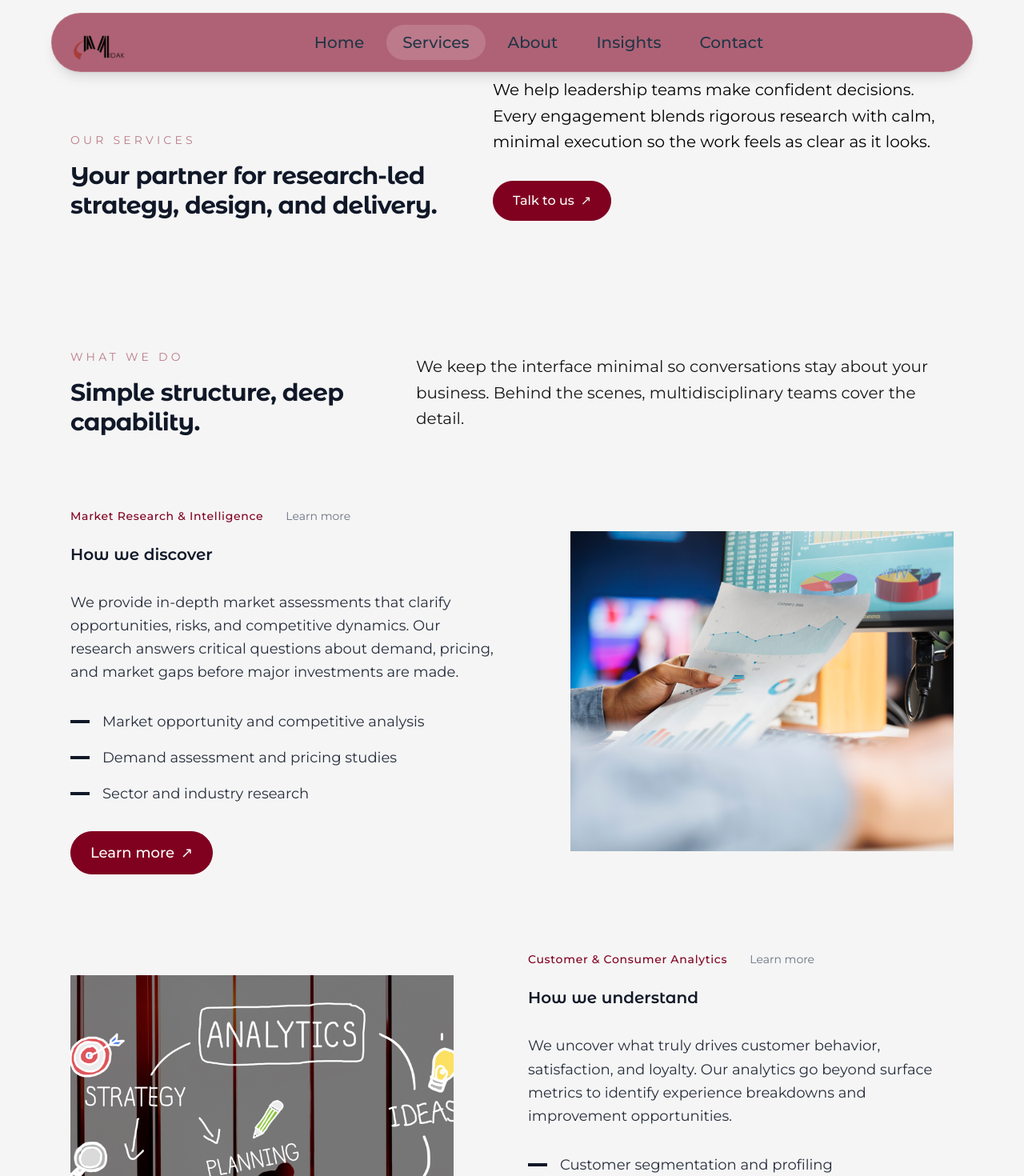
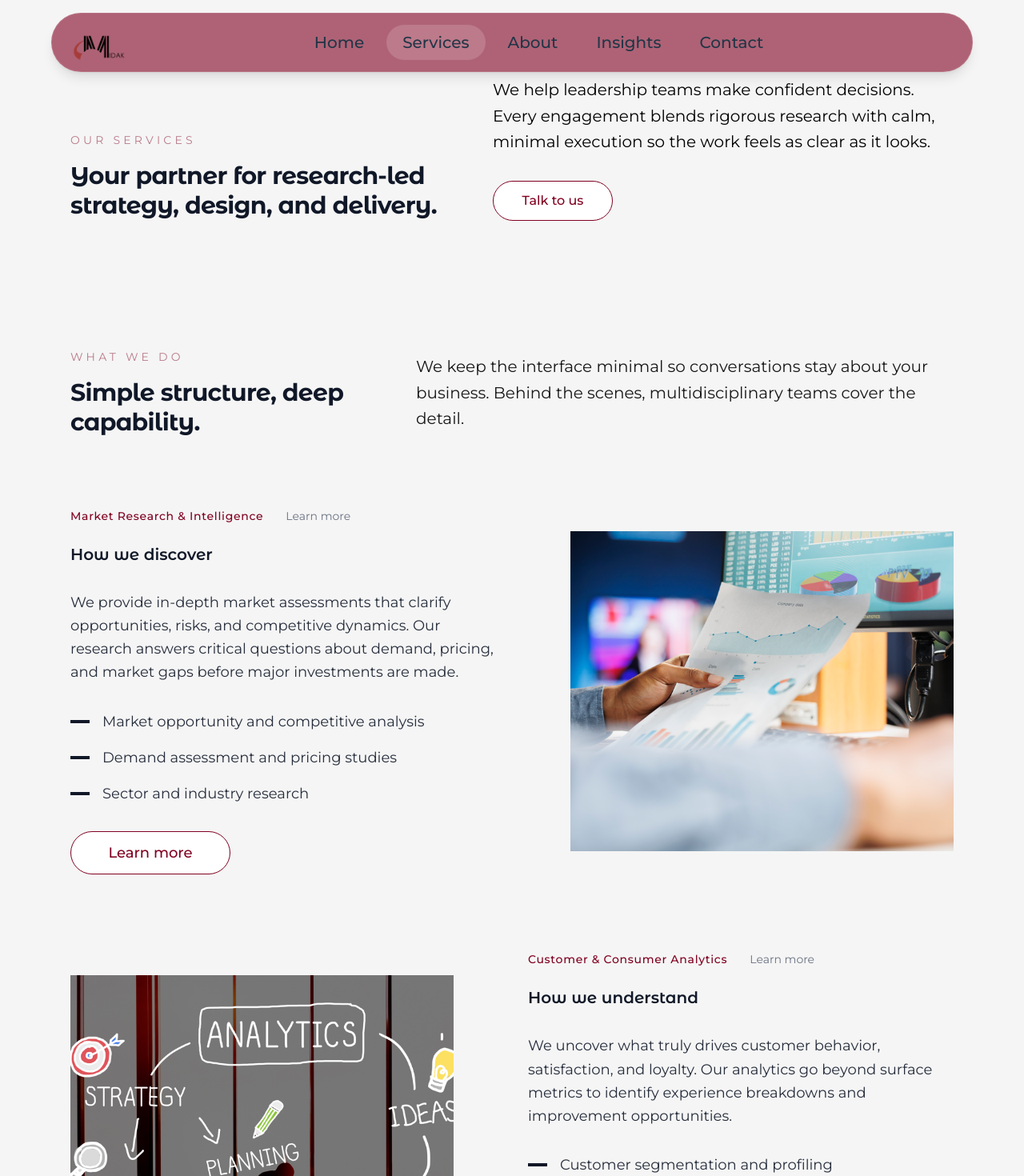
Before and after one commit to VANdar22/midak1, a React (Vite) app: page /services in a window 1280 px wide. Shown: the top 1470 px of the page at 80% size. Built offline with nearby package versions, Linux system fonts and the light colour scheme; a web font is replaced by a local one.

Commit message:
change minor details to meeet the design expectations

```diff
--- a/src/pages/ServiceDetail.jsx
+++ b/src/pages/ServiceDetail.jsx
@@ -22,38 +22,49 @@ const ServiceHeaderImage = styled.div`
 const ServiceContainer = styled.div`
   max-width: 1000px;
   margin: 0 auto;
-  padding: 2rem 1.5rem;
+  padding: 5rem 1.5rem 2rem;
   font-family: 'Montserrat', sans-serif;
   line-height: 1.7;
   color: #333;
   text-align: left;
 `;
 
-const BackButton = styled.button`
+const BackButton = styled(motion.button)`
   display: inline-flex;
   align-items: center;
-  gap: 0.5rem;
+  justify-content: center;
   margin: 0 0 2rem 0;
-  padding: 0.5rem 0;
-  color: ${accentColors.main};
-  background: none;
-  border: none;
+  padding: 0.75rem 1.5rem;
+  color: #800020;
+  background: white;
+  border: 1px solid #800020;
+  border-radius: 9999px;
   cursor: pointer;
   font-weight: 600;
   font-family: 'Montserrat', sans-serif;
-  transition: all 0.2s ease;
   position: relative;
-  text-align: left;
-  width: 100%;
-  justify-content: flex-start;
-
+  overflow: hidden;
+  z-index: 1;
   &:hover {
-    color: ${accentColors.dark};
-    transform: translateX(-4px);
+    color: #800020;
+  }
 
   svg {
-      transform: translateX(-4px);
+    width: 20px;
+    height: 20px;
+    margin-right: 8px;
   }
+
+  .back-text {
+    position: relative;
+    z-index: 2;
+    display: flex;
+    align-items: center;
+    transition: color 0.3s ease 0.1s;
+  }
+
+  &:hover .back-text {
+    color: #800020!important;
   }
 
   svg {
@@ -424,13 +435,28 @@ const ServiceDetail = () => {
       <ServiceContainer>
         <BackButton
           onClick={() => navigate(-1)}
-          className="back-button"
+          initial={{ x: -20, opacity: 0 }}
+          animate={{ x: 0, opacity: 1 }}
+          transition={{ duration: 0.3 }}
         >
+          <span className="back-text">
             <svg xmlns="http://www.w3.org/2000/svg" viewBox="0 0 24 24" fill="none" stroke="currentColor" strokeWidth="2" strokeLinecap="round" strokeLinejoin="round">
               <line x1="19" y1="12" x2="5" y2="12"></line>
               <polyline points="12 19 5 12 12 5"></polyline>
             </svg>
             Back to Services
+          </span>
+          <motion.span
+            className="absolute bottom-0 left-0 w-full h-0 bg-[#800020]!important z-0"
+            initial={{ height: 0 }}
+            whileHover={{
+              height: '100%',
+              transition: {
+                duration: 0.3,
+                ease: 'easeInOut'
+              }
+            }}
+          />
         </BackButton>
 
         <ServiceHeaderImage>
--- a/src/pages/Services.jsx
+++ b/src/pages/Services.jsx
@@ -240,7 +240,7 @@ const capabilities = [
     label: 'Strategic Consulting & Advisory',
     title: 'How we guide',
     body: 'We support leadership teams with evidence-based strategy, planning, and execution support that turns direction into measurable results.',
-    image: '/assets/images/6.png',
+    image: '/assets/images/7.png',
     bullets: [
       'Organizational strategy and planning',
       'Business planning and growth strategy',
@@ -350,18 +350,36 @@ const Services = () => {
                 </AnimatedText>
               </div>
               <div className="flex flex-wrap gap-4">
+                <div className="relative inline-block">
                   <motion.a
                     href="/contact"
-                  className="inline-flex items-center gap-2 rounded-full px-6 py-3 text-base font-medium"
+                    className="relative z-10 inline-flex items-center justify-center rounded-full px-6 py-3 text-base font-medium overflow-hidden"
                     style={{
-                    backgroundColor: accentColors.main,
+                      color: accentColors.main,
+                      border: `1px solid ${accentColors.main}`,
+                      width: 'fit-content',
+                      minWidth: '150px',
+                      position: 'relative',
+                      transition: 'all 0.4s ease 0.1s',
+                      backgroundColor: 'white'
+                    }}
+                    whileHover={{
                       color: 'white',
-                    border: `1px solid ${accentColors.main}`
+                      transition: { duration: 0.1, delay: 0.2 }
                     }}
                   >
-                  <span>Talk to us</span>
-                  <span>↗</span>
+                    <span className="relative z-10">Talk to us</span>
+                    <motion.span
+                      className="absolute top-0 left-0 w-full h-0 z-0"
+                      style={{ backgroundColor: accentColors.main }}
+                      initial={{ height: 0 }}
+                      whileHover={{
+                        height: '100%',
+                        transition: { duration: 0.3, ease: 'easeInOut' }
+                      }}
+                    />
                   </motion.a>
+                </div>
               </div>
             </div>
           </AnimatedText>
@@ -410,19 +428,45 @@ const Services = () => {
                     </div>
                   ))}
                 </div>
+                <div className="relative inline-block">
                   <Link to={`/services/${capability.id}`}>
                     <motion.button
-                    className="inline-flex items-center gap-2 rounded-full px-6 py-3 text-lg font-medium"
+                      className="relative z-10 inline-flex items-center justify-center rounded-full px-6 py-3 text-lg font-medium overflow-hidden"
                       style={{
-                      backgroundColor: accentColors.main,
+                        color: accentColors.main,
+                        border: `1px solid ${accentColors.main}`,
+                        width: 'fit-content',
+                        minWidth: '200px',
+                        background: 'white',
+                        position: 'relative',
+                        transition: 'all 0.4s ease 0.1s'
+                      }}
+                      whileHover={{
                         color: 'white',
-                      border: `1px solid ${accentColors.main}`
+                        transition: { duration: 0.1, delay: 0.2 }
                       }}
                     >
-                    <span>{capability.cta}</span>
-                    <span>↗</span>
+                      <span className="relative z-10">{capability.cta}</span>
+                      <motion.span
+                        className="absolute top-0 left-0 w-full h-0 z-0"
+                        style={{ backgroundColor: accentColors.main }}
+                        initial={{ height: 0 }}
+                        whileHover={{
+                          height: '100%',
+                          transition: { duration: 0.3, ease: 'easeInOut' }
+                        }}
+                      />
                     </motion.button>
                   </Link>
+                  <style jsx>{`
+                    .relative:hover span:last-child {
+                      height: 100% !important;
+                    }
+                    .relative:hover button {
+                      color: white !important;
+                    }
+                  `}</style>
+                </div>
               </div>
               <div
                 className={`relative h-[400px] w-5/5 mx-auto lg:mx-0 lg:w-[90%] overflow-hidden ${
@@ -484,21 +528,37 @@ const Services = () => {
             <p className="text-sm font-medium uppercase tracking-[0.3em] font-['Montserrat']" style={{ color: `${accentColors.main}80` }}>Latest insights</p>
             <h2 className="text-3xl font-bold tracking-tight mt-2 md:text-4xl font-['Montserrat_Alternates']">Thinking that travels from lab to boardroom.</h2>
           </div>
+          <div className="relative inline-block">
             <motion.a
               href="/blog"
-            className="inline-flex items-center justify-start gap-2 rounded-full px-6 py-3 text-sm font-medium whitespace-nowrap w-auto md:w-auto self-start font-['Montserrat']"
+              className="relative z-10 inline-flex items-center justify-center rounded-full px-6 py-3 text-sm font-medium overflow-hidden whitespace-nowrap w-auto md:w-auto self-start font-['Montserrat']"
               style={{
-              backgroundColor: accentColors.main,
+                color: accentColors.main,
+                border: `1px solid ${accentColors.main}`,
+                minWidth: '150px',
+                maxWidth: '200px',
+                display: 'inline-flex',
+                position: 'relative',
+                transition: 'all 0.4s ease 0.1s',
+                backgroundColor: 'white'
+              }}
+              whileHover={{
                 color: 'white',
-              border: `1px solid ${accentColors.main}`,
-              minWidth: 'fit-content',
-              maxWidth: '200px',
-              display: 'inline-flex'
+                transition: { duration: 0.1, delay: 0.2 }
               }}
             >
-            <span>Discover more</span>
-            <span className="transition-transform duration-300 group-hover:translate-x-0.5">↗</span>
+              <span className="relative z-10">Discover more</span>
+              <motion.span
+                className="absolute top-0 left-0 w-full h-0 z-0"
+                style={{ backgroundColor: accentColors.main }}
+                initial={{ height: 0 }}
+                whileHover={{
+                  height: '100%',
+                  transition: { duration: 0.3, ease: 'easeInOut' }
+                }}
+              />
             </motion.a>
+          </div>
         </div>
         <div className="grid gap-6 grid-cols-1 md:grid-cols-3">
           {insights.map((item) => (
@@ -531,11 +591,12 @@ const Services = () => {
                     <time dateTime={item.date}>{item.date || 'Jan 7, 2024'}</time>
                   </div>
                   <div className="flex items-center ml-4">
-                    <Link to="/blog" className="block" aria-label={`Read more about ${item.title}`}>
-                      <ServiceButton to="/blog">
+                    <Link
+                      to="/blog"
+                      className="text-sm font-medium text-gray-900 hover:text-gray-600 transition-colors duration-200"
+                      aria-label={`Read more about ${item.title}`}
+                    >
                       Read more
-                        <ArrowRight size={16} />
-                      </ServiceButton>
                     </Link>
                   </div>
                 </div>
```
Also changed, not shown: src/components/sections/NewFooter.jsx (+30 -5 lines), src/pages/Contact.jsx (+13 -10 lines). Lines whose indentation alone changed are shown as unchanged.
